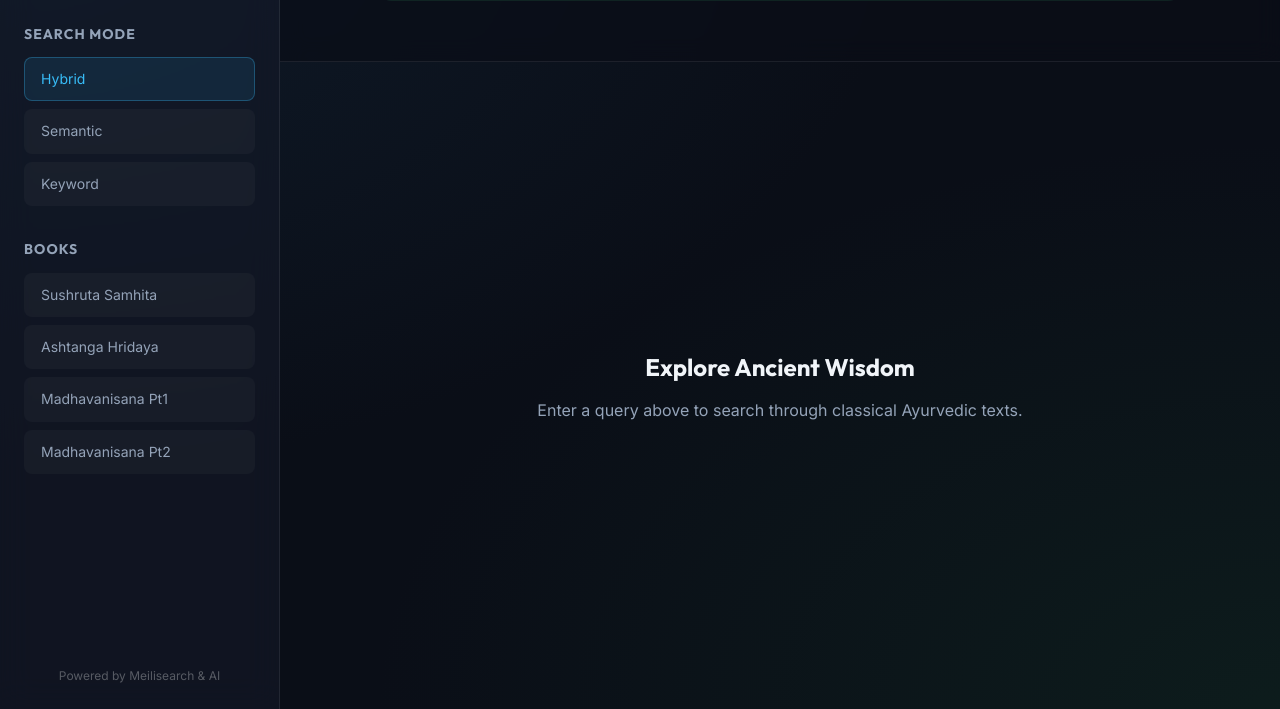
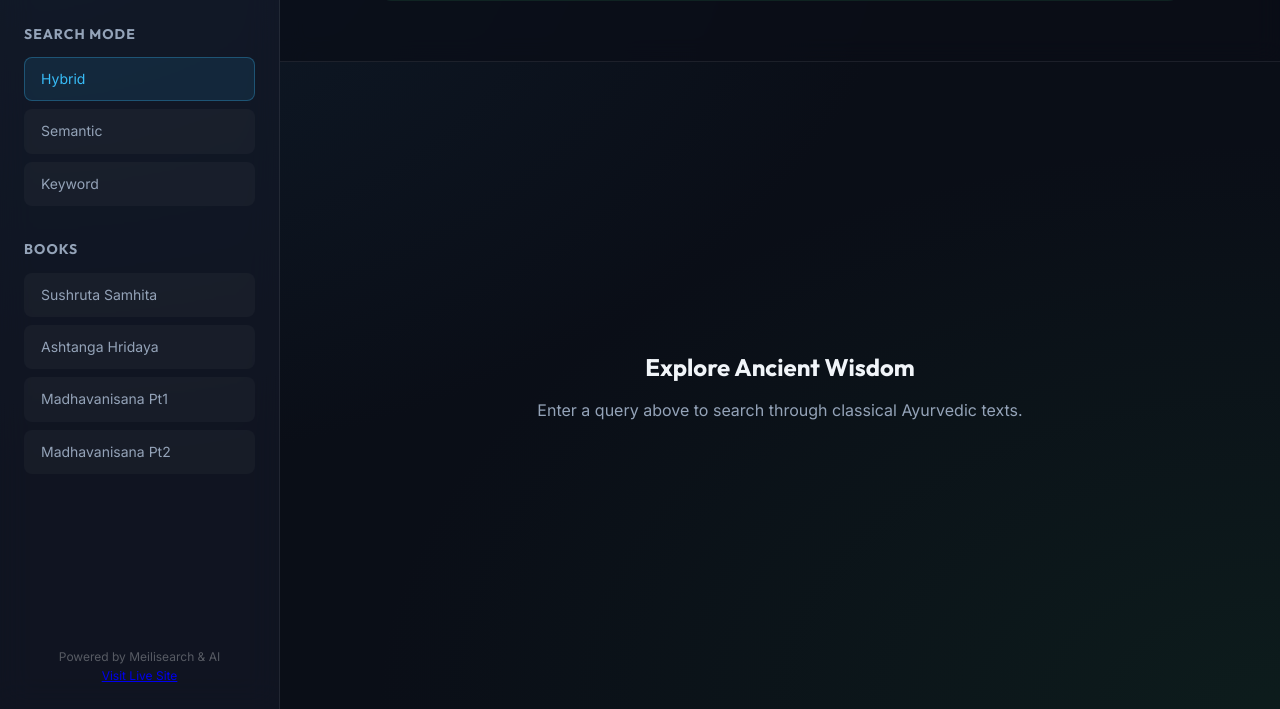
Before and after one commit to megharege/Search-Engine, a plain HTML site: page ayurveda_meili/public/index.html in a window 1280 px wide. Shown: the part 91-800 px from the top of the page. Drawn offline with Linux system fonts and the light colour scheme.

Commit message:
Add live site link to branding

```diff
--- a/ayurveda_meili/public/index.html
+++ b/ayurveda_meili/public/index.html
@@ -37,8 +37,9 @@
             </div>
 
             <div class="branding">
-                <p>Powered by Meilisearch & AI</p>
-            </div>
+    <p>Powered by Meilisearch & AI</p>
+    <p><a href="https://megharege.github.io/search-engine/" target="_blank" rel="noopener noreferrer">Visit Live Site</a></p>
+</div>
         </aside>
 
         <main class="main-content">
```
